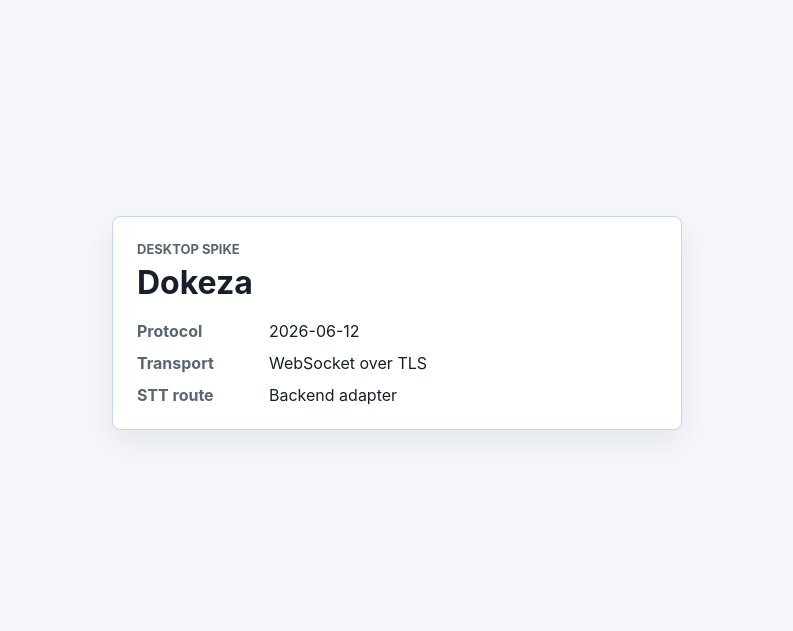
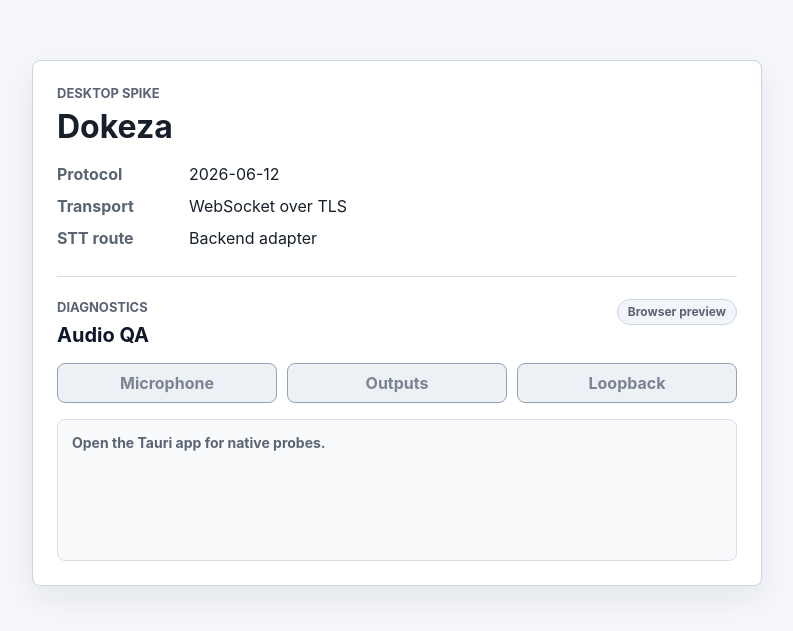
Before and after one commit to onwardfave/dokeza, a React (Vite) app in the folder apps/desktop/: page / in a window 1280 px wide. Shown: the part 109-740 px from the top of the page, without its empty margins (243-1036 px from the left). Built offline with nearby package versions, Linux system fonts and the light colour scheme; what @sinclair/typebox would draw is missing.

Commit message:
feat(desktop): add audio diagnostics qa panel

```diff
--- a/apps/desktop/src/styles.css
+++ b/apps/desktop/src/styles.css
@@ -31,7 +31,7 @@ select {
 }
 
 .panel {
-  width: min(520px, 100%);
+  width: min(680px, 100%);
   border: 1px solid #cbd5e1;
   border-radius: 8px;
   background: #ffffff;
@@ -72,6 +72,122 @@ dt {
 
 dd {
   margin: 0;
+}
+
+.diagnostics {
+  display: grid;
+  gap: 16px;
+  margin-top: 28px;
+  border-top: 1px solid #d8dee8;
+  padding-top: 22px;
+}
+
+.diagnostics-header {
+  display: flex;
+  gap: 16px;
+  align-items: start;
+  justify-content: space-between;
+}
+
+h2 {
+  margin: 0;
+  color: #0f172a;
+  font-size: 20px;
+  line-height: 1.2;
+}
+
+.status-pill {
+  flex: 0 0 auto;
+  border: 1px solid #cbd5e1;
+  border-radius: 999px;
+  padding: 6px 10px;
+  font-size: 12px;
+  font-weight: 700;
+  line-height: 1;
+}
+
+.status-pill.ok {
+  border-color: #8dc7a7;
+  color: #0f6b43;
+  background: #edf8f2;
+}
+
+.status-pill.muted {
+  color: #5b6472;
+  background: #f1f5f9;
+}
+
+.diagnostics-actions {
+  display: grid;
+  grid-template-columns: repeat(3, minmax(0, 1fr));
+  gap: 10px;
+}
+
+.diagnostics-actions button {
+  min-height: 40px;
+  border: 1px solid #94a3b8;
+  border-radius: 8px;
+  color: #17202a;
+  background: #ffffff;
+  font-weight: 700;
+  cursor: pointer;
+}
+
+.diagnostics-actions button:hover:not(:disabled) {
+  border-color: #2563eb;
+  color: #174ea6;
+  background: #eff6ff;
+}
+
+.diagnostics-actions button:disabled {
+  color: #7b8492;
+  background: #edf1f6;
+  cursor: not-allowed;
+}
+
+.diagnostics-result {
+  min-height: 112px;
+  border: 1px solid #d8dee8;
+  border-radius: 8px;
+  background: #f8fafc;
+  padding: 14px;
+}
+
+.diagnostics-placeholder,
+.diagnostics-message {
+  margin: 0;
+  font-size: 14px;
+  font-weight: 700;
+}
+
+.diagnostics-placeholder {
+  color: #5b6472;
+}
+
+.diagnostics-message.passed {
+  color: #0f6b43;
+}
+
+.diagnostics-message.failed {
+  color: #9f1239;
+}
+
+.diagnostics-message.unavailable {
+  color: #5b6472;
+}
+
+.diagnostics-details {
+  margin-top: 12px;
+}
+
+.diagnostics-details > div {
+  grid-template-columns: 150px minmax(0, 1fr);
+  border-top: 1px solid #e2e8f0;
+  padding-top: 8px;
+}
+
+.diagnostics-details dd {
+  overflow-wrap: anywhere;
 }
 
 .overlay-shell {
@@ -121,3 +237,27 @@ dd {
   font-weight: 700;
   line-height: 1.35;
 }
+
+@media (max-width: 560px) {
+  .shell {
+    padding: 18px;
+  }
+
+  .panel {
+    padding: 18px;
+  }
+
+  .diagnostics-header {
+    display: grid;
+  }
+
+  .diagnostics-actions {
+    grid-template-columns: 1fr;
+  }
+
+  dl > div,
+  .diagnostics-details > div {
+    grid-template-columns: 1fr;
+    gap: 4px;
+  }
+}
--- a/apps/desktop/src/ui/App.tsx
+++ b/apps/desktop/src/ui/App.tsx
@@ -1,4 +1,12 @@
 import { REALTIME_PROTOCOL_VERSION } from "@dokeza/contracts";
+import { useMemo, useState } from "react";
+import {
+  formatDiagnosticDetails,
+  isTauriRuntime,
+  runDesktopDiagnostic,
+  type DiagnosticAction,
+  type DiagnosticOutcome,
+} from "./desktopDiagnostics.js";
 import { selectDesktopSurface } from "./surfaces.js";
 
 export function App() {
@@ -27,8 +35,86 @@ export function App() {
             <dd>Backend adapter</dd>
           </div>
         </dl>
+        <DiagnosticsPanel />
       </section>
     </main>
+  );
+}
+
+function DiagnosticsPanel() {
+  const [activeAction, setActiveAction] = useState<DiagnosticAction | null>(null);
+  const [outcome, setOutcome] = useState<DiagnosticOutcome | null>(null);
+  const nativeRuntimeAvailable = useMemo(() => isTauriRuntime(), []);
+  const isRunning = activeAction !== null;
+  const rows = outcome?.details === undefined ? [] : formatDiagnosticDetails(outcome.details);
+
+  async function run(action: DiagnosticAction) {
+    setActiveAction(action);
+    setOutcome(null);
+
+    try {
+      setOutcome(await runDesktopDiagnostic(action));
+    } finally {
+      setActiveAction(null);
+    }
+  }
+
+  return (
+    <section className="diagnostics" aria-labelledby="diagnostics-title">
+      <div className="diagnostics-header">
+        <div>
+          <p className="eyebrow">Diagnostics</p>
+          <h2 id="diagnostics-title">Audio QA</h2>
+        </div>
+        <span className={nativeRuntimeAvailable ? "status-pill ok" : "status-pill muted"}>
+          {nativeRuntimeAvailable ? "Native runtime" : "Browser preview"}
+        </span>
+      </div>
+      <div className="diagnostics-actions">
+        <button
+          type="button"
+          disabled={isRunning || !nativeRuntimeAvailable}
+          onClick={() => void run("microphone")}
+        >
+          {activeAction === "microphone" ? "Running..." : "Microphone"}
+        </button>
+        <button
+          type="button"
+          disabled={isRunning || !nativeRuntimeAvailable}
+          onClick={() => void run("outputDevices")}
+        >
+          {activeAction === "outputDevices" ? "Running..." : "Outputs"}
+        </button>
+        <button
+          type="button"
+          disabled={isRunning || !nativeRuntimeAvailable}
+          onClick={() => void run("systemLoopback")}
+        >
+          {activeAction === "systemLoopback" ? "Running..." : "Loopback"}
+        </button>
+      </div>
+      <div className="diagnostics-result" aria-live="polite">
+        {outcome === null ? (
+          <p className="diagnostics-placeholder">
+            {nativeRuntimeAvailable ? "No probe run yet." : "Open the Tauri app for native probes."}
+          </p>
+        ) : (
+          <>
+            <p className={`diagnostics-message ${outcome.status}`}>{outcome.message}</p>
+            {rows.length > 0 ? (
+              <dl className="diagnostics-details">
+                {rows.map(([label, value]) => (
+                  <div key={label}>
+                    <dt>{label}</dt>
+                    <dd>{value}</dd>
+                  </div>
+                ))}
+              </dl>
+            ) : null}
+          </>
+        )}
+      </div>
+    </section>
   );
 }
 
--- /dev/null
+++ b/apps/desktop/src/ui/desktopDiagnostics.ts
@@ -0,0 +1,154 @@
+import { invoke as tauriInvoke } from "@tauri-apps/api/core";
+
+export type AudioProbeReport = {
+  device_name: string | null;
+  sample_rate_hz: number;
+  channels: number;
+  sample_format: string;
+  captured_frames: number;
+  duration_ms: number;
+};
+
+export type AudioDeviceSummary = {
+  name: string | null;
+};
+
+export type SystemAudioLoopbackProbeReport = {
+  backend: string;
+  device_name: string | null;
+  sample_rate_hz: number;
+  channels: number;
+  sample_format: string;
+  captured_frames: number;
+  captured_bytes: number;
+  silent_packets: number;
+  duration_ms: number;
+};
+
+export type DiagnosticAction = "microphone" | "outputDevices" | "systemLoopback";
+
+export type DiagnosticStatus = "idle" | "running" | "passed" | "failed" | "unavailable";
+
+export type DiagnosticDetails =
+  | AudioProbeReport
+  | AudioDeviceSummary[]
+  | SystemAudioLoopbackProbeReport;
+
+export type DiagnosticOutcome = {
+  action: DiagnosticAction;
+  status: Exclude<DiagnosticStatus, "idle" | "running">;
+  message: string;
+  details?: DiagnosticDetails;
+};
+
+export type TauriRuntime = {
+  __TAURI_INTERNALS__?: unknown;
+};
+
+export type TauriInvoke = <T>(command: string) => Promise<T>;
+
+export function isTauriRuntime(runtime: TauriRuntime = globalThis as TauriRuntime): boolean {
+  return runtime.__TAURI_INTERNALS__ !== undefined;
+}
+
+export async function runDesktopDiagnostic(
+  action: DiagnosticAction,
+  invoke: TauriInvoke = tauriInvoke,
+  runtime: TauriRuntime = globalThis as TauriRuntime,
+): Promise<DiagnosticOutcome> {
+  if (!isTauriRuntime(runtime)) {
+    return {
+      action,
+      status: "unavailable",
+      message: "native_runtime_unavailable",
+    };
+  }
+
+  try {
+    switch (action) {
+      case "microphone": {
+        const details = await invoke<AudioProbeReport>("probe_default_microphone");
+
+        return {
+          action,
+          status: "passed",
+          message: "microphone_probe_completed",
+          details,
+        };
+      }
+      case "outputDevices": {
+        const details = await invoke<AudioDeviceSummary[]>("list_system_audio_output_devices");
+
+        return {
+          action,
+          status: "passed",
+          message: "output_devices_listed",
+          details,
+        };
+      }
+      case "systemLoopback": {
+        const details = await invoke<SystemAudioLoopbackProbeReport>("probe_system_audio_loopback");
+
+        return {
+          action,
+          status: "passed",
+          message: "system_loopback_probe_completed",
+          details,
+        };
+      }
+    }
+  } catch (error) {
+    return {
+      action,
+      status: "failed",
+      message: normalizeDiagnosticError(error),
+    };
+  }
+}
+
+export function formatDiagnosticDetails(details: DiagnosticDetails): [string, string][] {
+  if (Array.isArray(details)) {
+    return [
+      ["Device count", details.length.toString()],
+      ...details.map(
+        (device, index) =>
+          [`Device ${index + 1}`, device.name ?? "Unnamed device"] satisfies [string, string],
+      ),
+    ];
+  }
+
+  if ("backend" in details) {
+    return [
+      ["Backend", details.backend],
+      ["Device", details.device_name ?? "Default render device"],
+      ["Sample rate", `${details.sample_rate_hz} Hz`],
+      ["Channels", details.channels.toString()],
+      ["Sample format", details.sample_format],
+      ["Captured frames", details.captured_frames.toString()],
+      ["Captured bytes", details.captured_bytes.toString()],
+      ["Silent packets", details.silent_packets.toString()],
+      ["Duration", `${details.duration_ms} ms`],
+    ];
+  }
+
+  return [
+    ["Device", details.device_name ?? "Default input device"],
+    ["Sample rate", `${details.sample_rate_hz} Hz`],
+    ["Channels", details.channels.toString()],
+    ["Sample format", details.sample_format],
+    ["Captured frames", details.captured_frames.toString()],
+    ["Duration", `${details.duration_ms} ms`],
+  ];
+}
+
+function normalizeDiagnosticError(error: unknown): string {
+  if (error instanceof Error) {
+    return error.message;
+  }
+
+  if (typeof error === "string") {
+    return error;
+  }
+
+  return "diagnostic_probe_failed";
+}
```
Also changed, not shown: 4 other files (tests, documents, lock files or other folders).
